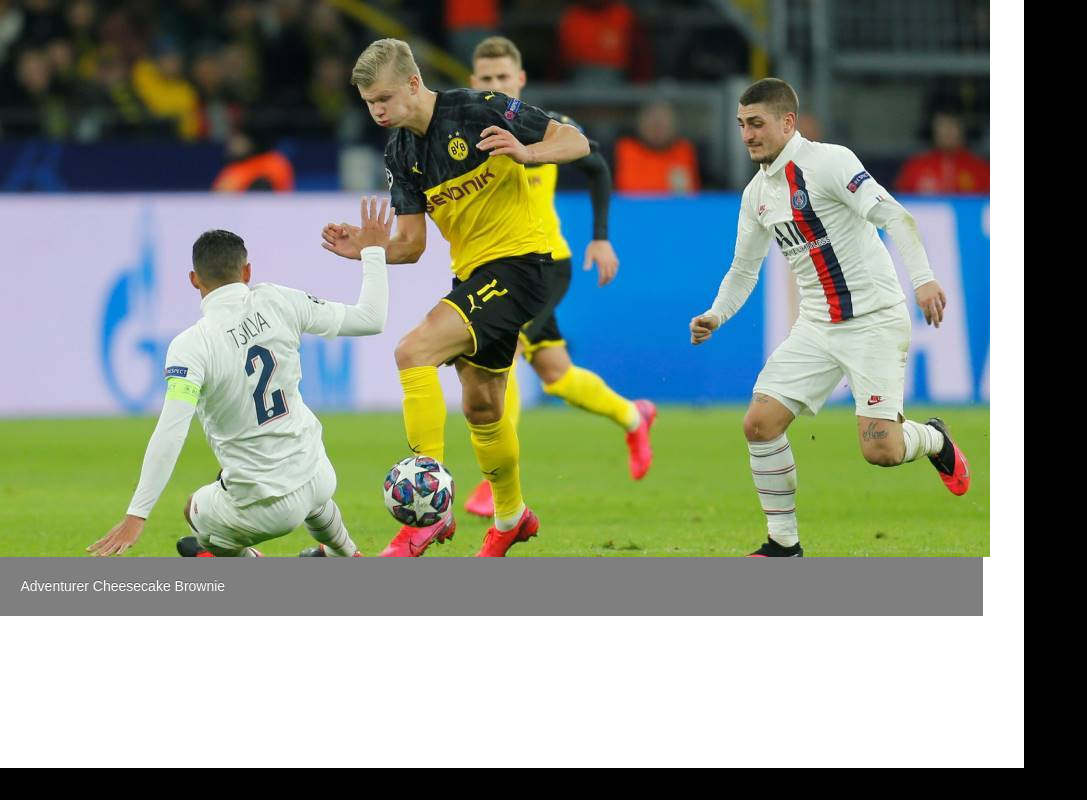
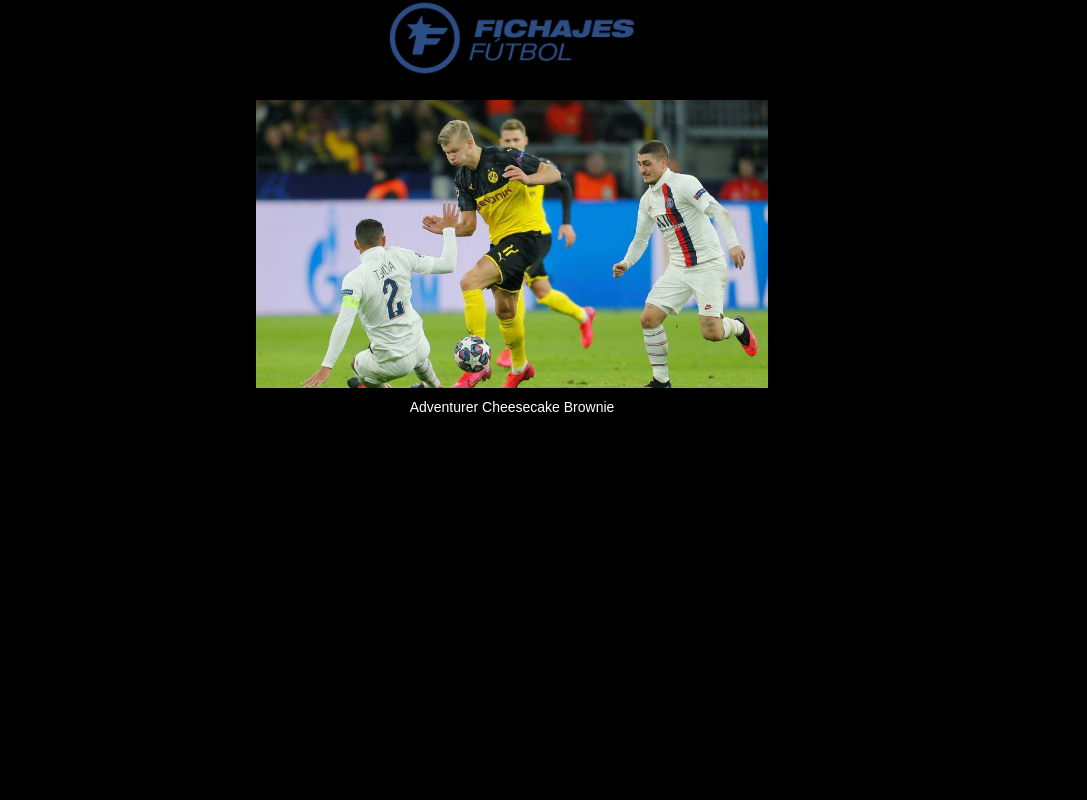
Before and after one commit to JoanBaucells/AudioVideo, a plain HTML site: page index.html in a window 1280 px wide. Shown: the whole page, without its empty margins (0-1087 px from the left). Drawn offline with Linux system fonts and the light colour scheme.

Commit message:
soft restyling

```diff
--- a/index.html
+++ b/index.html
@@ -20,12 +20,16 @@
 		<header>
 			<div class="intro-content">
 		 		<div class="intro">
-    				<h1>la liga secrets</h1>
+    				<h1>FICHAJES
+    				FUTBOL</h1>
 				</div>
 			</div>
 		</header>
 		<section>
 			<div class="content">
+				<div class="header">
+					<img src="resources/image/logo.png" />
+				</div>
 				<div class="flexslider">
 				    <ul class="slides">
 				    	<li>
--- a/resources/styles.css
+++ b/resources/styles.css
@@ -117,8 +117,25 @@ body {
 	z-index: 0;
 }
 
+/* CONTENT */
+
+.content{
+	width: 1024px;
+	height: 768px;
+	background-color: transparent;
+}
+
+.slides{
+	text-align: center;
+	width: 512px;
+	margin: 0 auto;
+}
+
+.slides img{
+	width: 512px;
+}
+
 .flex-caption {
-  width: 96%;
   padding: 2%;
   left: 0;
   bottom: 0;
@@ -129,10 +146,15 @@ body {
   line-height: 18px;
 }
 
-/* CONTENT */
+/* HEADER */
 
-.content{
-	width: 1024;
-	height: 768;
-	background-color: white;
+.header{
+	text-align: center;
+	height: 100px;
+	width: 100%;
+	background-color: transparent;
 }
+
+.header img{
+	width: 250px;
+}
```
Also changed, not shown: resources/image/logo.png (added), 1 other file. Lines whose indentation alone changed are shown as unchanged.
